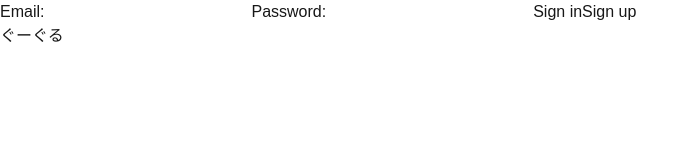
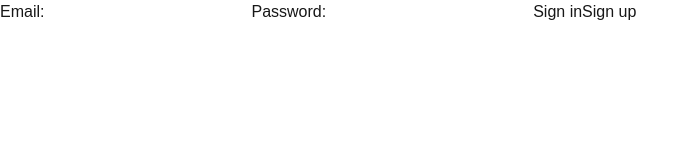
Before and after one commit to nanamicronn/chat-using-optional-catch-all-segments, a Next.js app: page /signin in a window 1280 px wide. Shown: the top 160 px of the page, without its empty margins (0-698 px from the left). Built offline with nearby package versions, Linux system fonts and the light colour scheme.

Commit message:
[update] google 認証ちょっとコメントアウト

```diff
--- a/src/app/signin/page.tsx
+++ b/src/app/signin/page.tsx
@@ -1,4 +1,3 @@
-import Link from 'next/link'
 import { signin, signup } from './actions'
 
 export default function LoginPage() {
@@ -12,9 +11,9 @@ export default function LoginPage() {
         <button formAction={signin}>Sign in</button>
         <button formAction={signup}>Sign up</button>
       </form>
-      <Link href={'/auth/oauth'}>
-        <button>ぐーぐる</button>
-      </Link>
+      {/*<Link href={'/auth/oauth'}>*/}
+      {/*  <button>ぐーぐる</button>*/}
+      {/*</Link>*/}
     </div>
   )
 }
```
